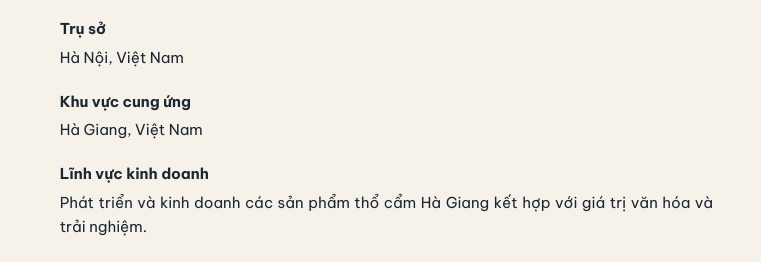
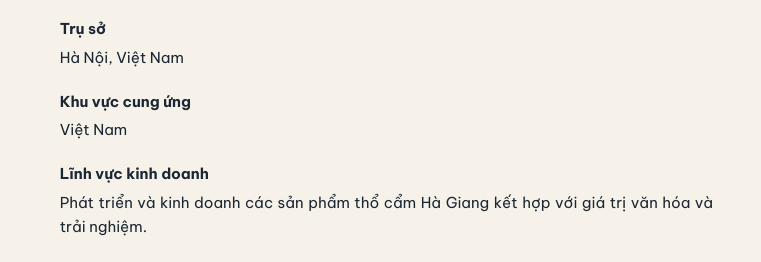
Before and after one commit to pokiwarquanden4/cham-ban-cam, a plain HTML site: page index.html in a window 1280 px wide. Shown: the part 1338-1600 px from the top of the page, 519-1280 px from the left. Drawn offline with nearby package versions, Linux system fonts and the light colour scheme.

Commit message:
Khu vuc cung ung: doi thanh Viet Nam o phan Lien he va Gioi thieu
Co-Authored-By: Claude Opus 5.5 <noreply@anthropic.com>

```diff
--- a/index.html
+++ b/index.html
@@ -510,7 +510,7 @@ canvas.det{width:100%;height:58px;display:block;margin-top:26px}
         <div><dt><span lang="vi">Tên doanh nghiệp</span><span lang="en">Business Name</span></dt><dd>CHẠM BẢN CẨM</dd></div>
         <div><dt><span lang="vi">Loại hình</span><span lang="en">Business Type</span></dt><dd><span lang="vi">Công ty trách nhiệm hữu hạn (TNHH)</span><span lang="en">Limited Liability Company (LLC)</span></dd></div>
         <div><dt><span lang="vi">Trụ sở</span><span lang="en">Headquarters</span></dt><dd><span lang="vi">Hà Nội, Việt Nam</span><span lang="en">Hanoi, Vietnam</span></dd></div>
-        <div><dt><span lang="vi">Khu vực cung ứng</span><span lang="en">Sourcing Area</span></dt><dd><span lang="vi">Hà Giang, Việt Nam</span><span lang="en">Ha Giang, Vietnam</span></dd></div>
+        <div><dt><span lang="vi">Khu vực cung ứng</span><span lang="en">Sourcing Area</span></dt><dd><span lang="vi">Việt Nam</span><span lang="en">Vietnam</span></dd></div>
         <div><dt><span lang="vi">Lĩnh vực kinh doanh</span><span lang="en">Business Sector</span></dt><dd><span lang="vi">Phát triển và kinh doanh các sản phẩm thổ cẩm Hà Giang kết hợp với giá trị văn hóa và trải nghiệm.</span><span lang="en">Development and sale of Ha Giang brocade products combined with local cultural values and experiential offerings.</span></dd></div>
       </dl>
     </div>
@@ -1327,7 +1327,7 @@ canvas.det{width:100%;height:58px;display:block;margin-top:26px}
           <p class="lh-ten">CHẠM BẢN CẨM</p>
           <ul class="lh-dong">
             <li><svg viewBox="0 0 24 24" fill="none" stroke="currentColor" stroke-width="1.7" stroke-linejoin="round" aria-hidden="true"><path d="M12 21s-6.5-5.6-6.5-11a6.5 6.5 0 0 1 13 0c0 5.4-6.5 11-6.5 11z"/><circle cx="12" cy="10" r="2.4"/></svg><span><span lang="vi">Trụ sở: Hà Nội, Việt Nam</span><span lang="en">Headquarters: Hanoi, Vietnam</span></span></li>
-            <li><svg viewBox="0 0 24 24" fill="none" stroke="currentColor" stroke-width="1.7" stroke-linejoin="round" aria-hidden="true"><path d="M12 21s-6.5-5.6-6.5-11a6.5 6.5 0 0 1 13 0c0 5.4-6.5 11-6.5 11z"/><circle cx="12" cy="10" r="2.4"/></svg><span><span lang="vi">Khu vực cung ứng: Hà Giang, Việt Nam</span><span lang="en">Sourcing area: Ha Giang, Vietnam</span></span></li>
+            <li><svg viewBox="0 0 24 24" fill="none" stroke="currentColor" stroke-width="1.7" stroke-linejoin="round" aria-hidden="true"><path d="M12 21s-6.5-5.6-6.5-11a6.5 6.5 0 0 1 13 0c0 5.4-6.5 11-6.5 11z"/><circle cx="12" cy="10" r="2.4"/></svg><span><span lang="vi">Khu vực cung ứng: Việt Nam</span><span lang="en">Sourcing area: Vietnam</span></span></li>
             <li><svg viewBox="0 0 24 24" fill="none" stroke="currentColor" stroke-width="1.7" stroke-linejoin="round" aria-hidden="true"><rect x="3" y="5" width="18" height="14" rx="1"/><path d="m3.5 6.5 8.5 6.5 8.5-6.5"/></svg><a href="mailto:chambancam@gmail.com">chambancam@gmail.com</a></li>
           </ul>
         </div>
```
